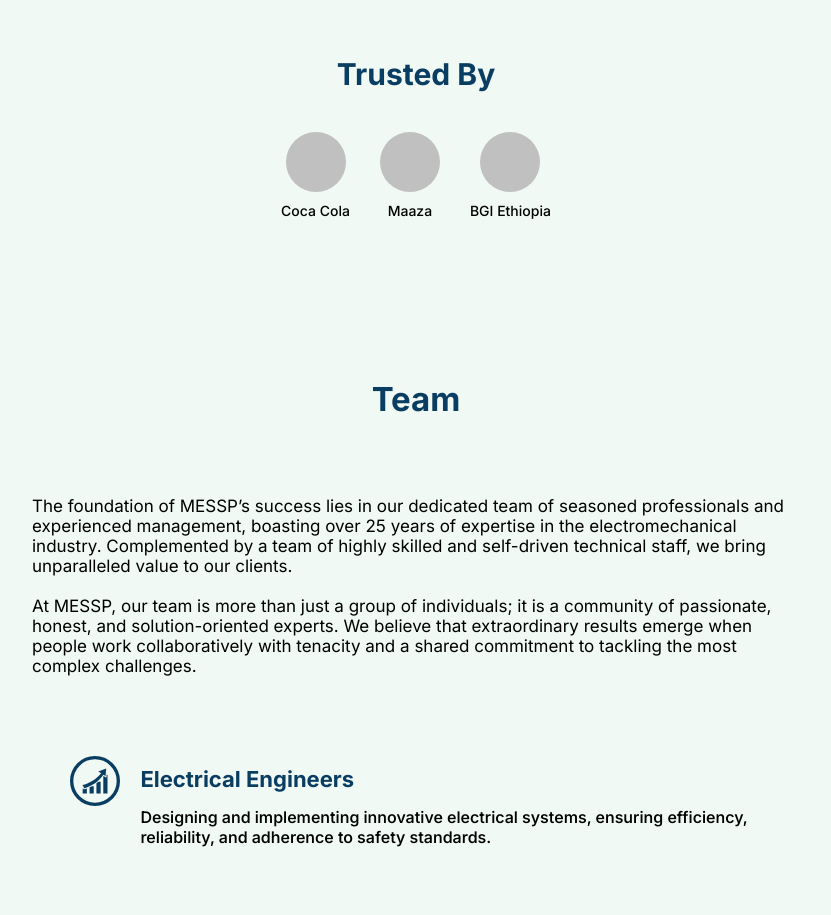
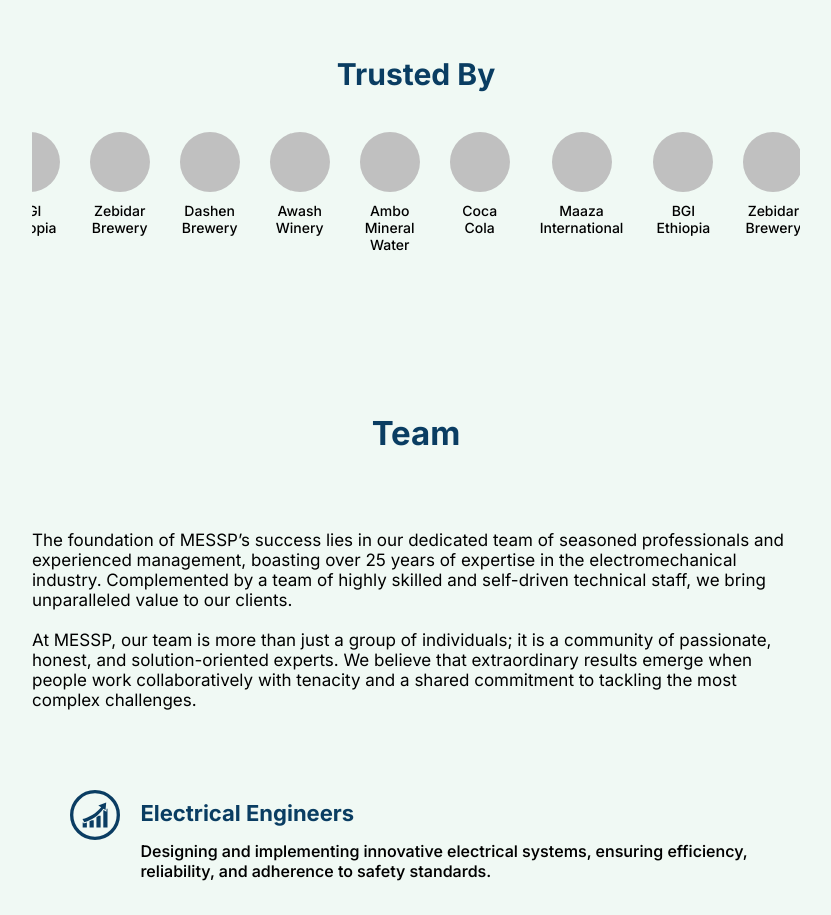
Before and after one commit to hnfsrj/MESSP, a Svelte app: page / in a window 1280 px wide. Shown: the part 9680-10595 px from the top of the page, without its empty margins (224-1055 px from the left). Built offline with nearby package versions, Linux system fonts and the light colour scheme.

Commit message:
do the credibility

```diff
--- a/src/components/Credibility.svelte
+++ b/src/components/Credibility.svelte
@@ -12,6 +12,8 @@
 
     <div class="trusts_container">
 
+        <div class="trusted">
+
             <div class="trust">
 
                 <div class="trust_pic"></div>
@@ -25,11 +27,10 @@
 
                 <div class="trust_pic"></div>
                 <p class="trust_p">
-                Maaza
+                    Maaza International
                 </p>
 
             </div>
-
 
             <div class="trust">
 
@@ -40,7 +41,113 @@
 
             </div>
 
+            <div class="trust">
 
+                <div class="trust_pic"></div>
+                <p class="trust_p">
+                    Zebidar Brewery
+                </p>
+
+            </div>
+
+            <div class="trust">
+
+                <div class="trust_pic"></div>
+                <p class="trust_p">
+                    Dashen Brewery
+                </p>
+
+            </div>
+
+
+            <div class="trust">
+
+                <div class="trust_pic"></div>
+                <p class="trust_p">
+                    Awash Winery
+                </p>
+
+            </div>
+
+            <div class="trust">
+
+                <div class="trust_pic"></div>
+                <p class="trust_p">
+                    Ambo Mineral Water
+                </p>
+
+            </div>
+
+        </div>
+
+
+        <div class="trusted">
+
+            <div class="trust">
+
+                <div class="trust_pic"></div>
+                <p class="trust_p">
+                    Coca Cola
+                </p>
+
+            </div>
+
+            <div class="trust">
+
+                <div class="trust_pic"></div>
+                <p class="trust_p">
+                    Maaza International
+                </p>
+
+            </div>
+
+            <div class="trust">
+
+                <div class="trust_pic"></div>
+                <p class="trust_p">
+                    BGI Ethiopia
+                </p>
+
+            </div>
+
+            <div class="trust">
+
+                <div class="trust_pic"></div>
+                <p class="trust_p">
+                    Zebidar Brewery
+                </p>
+
+            </div>
+
+            <div class="trust">
+
+                <div class="trust_pic"></div>
+                <p class="trust_p">
+                    Dashen Brewery
+                </p>
+
+            </div>
+
+
+            <div class="trust">
+
+                <div class="trust_pic"></div>
+                <p class="trust_p">
+                    Awash Winery
+                </p>
+
+            </div>
+
+            <div class="trust">
+
+                <div class="trust_pic"></div>
+                <p class="trust_p">
+                    Ambo Mineral Water
+                </p>
+
+            </div>
+
+        </div>
 
     </div>
 
@@ -64,11 +171,29 @@
     }
 
     .trusts_container{
+        overflow:scroll;
         display:flex;
         flex-wrap:nowrap;
-        align-items:center;
-        justify-content: center;
+    }
 
+
+    .trusted{
+        display:flex;
+        flex-wrap:nowrap;
+        align-items:start;
+        justify-content: start;
+        width:fit-content;
+        animation: 5s slide infinite linear;
+    }
+
+    @keyframes slide{
+        from{
+            transform:translateX(0);
+        }
+
+        to{
+            transform:translateX(-100%);
+        }
     }
 
         .trust{
@@ -76,12 +201,10 @@
             flex-direction: column;
             justify-content: start;
             align-items: center;
-
+            height:100%;
+            margin:0px 15px;
         }
 
-            .trust:not(.trust:last-of-type){
-                margin-right:30px;
-            }
 
             .trust_pic{
                 background:silver;
```
Lines whose indentation alone changed are shown as unchanged.
